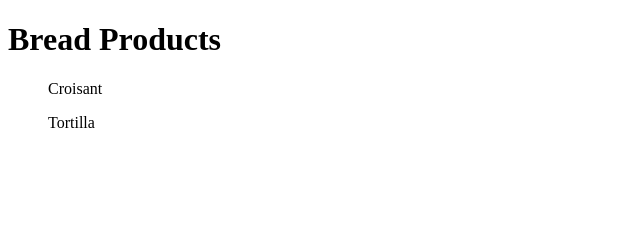
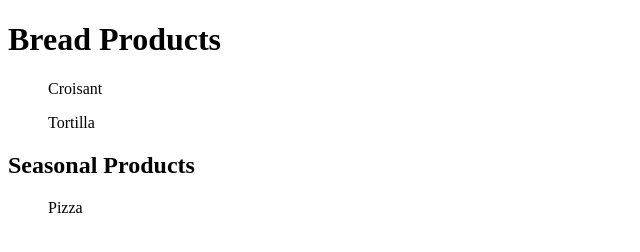
Before and after one commit to raengithub/com.bread.demol, a plain HTML site: page WebContent/index.html in a window 1280 px wide. Shown: the whole page, without its empty margins (0-640 px from the left). Drawn offline with Linux system fonts and the light colour scheme.

Commit message:
seasonal breads added

```diff
--- a/WebContent/index.html
+++ b/WebContent/index.html
@@ -8,5 +8,7 @@
 <h1>Bread Products</h1>
 <ul>Croisant</ul>
 <ul>Tortilla</ul>
+<h2>Seasonal Products</h2>
+<ul>Pizza</ul>
 </body>
 </html>
```
Also changed, not shown: .settings/org.eclipse.wst.common.project.facet.core.xml (added), 8 other files.
